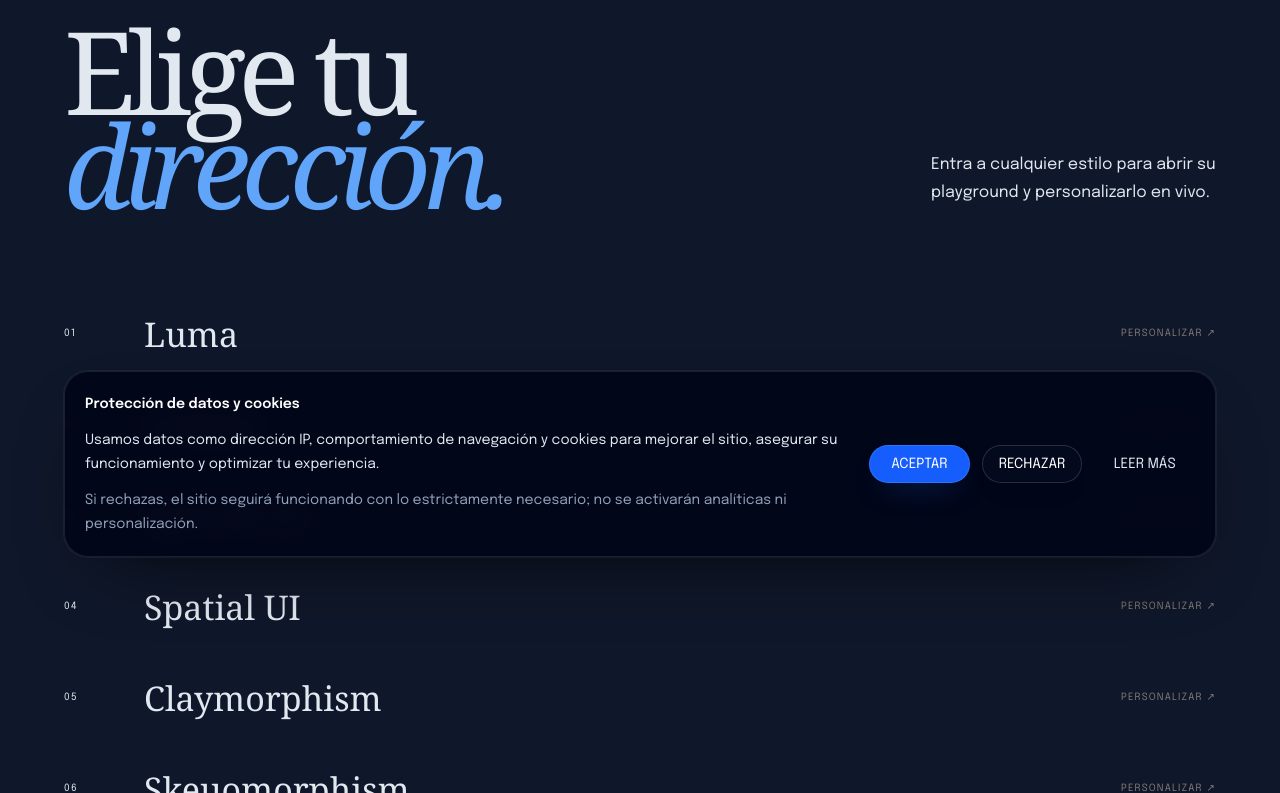
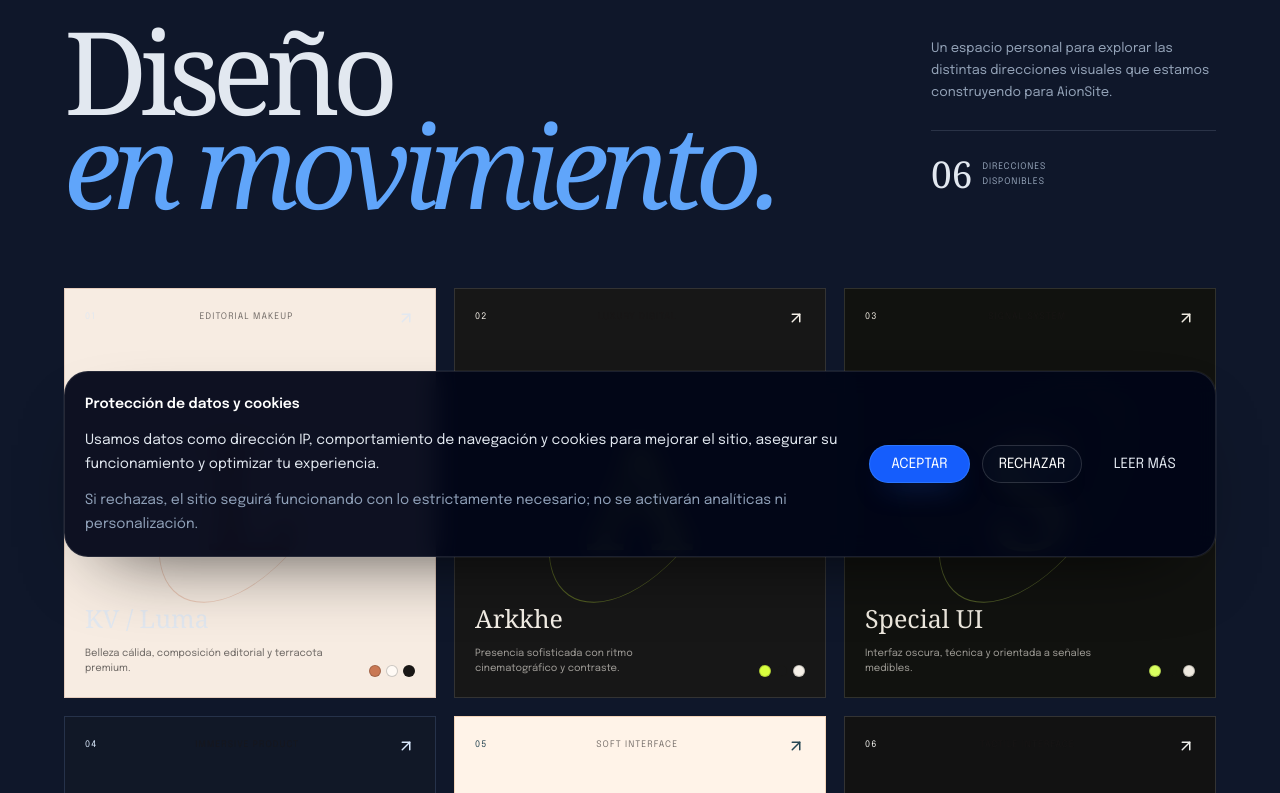
Before and after one commit to FeMizo/AionSite, a Next.js app: page /estilos in a window 1280 px wide. Shown: the part 227-1020 px from the top of the page. Built offline with nearby package versions, Linux system fonts and the light colour scheme; no server answers.

Commit message:
fix: restore style lab cards

```diff
--- a/app/estilos/page.tsx
+++ b/app/estilos/page.tsx
@@ -1,5 +1,6 @@
 import type { Metadata } from "next";
 import Link from "next/link";
+import { ArrowUpRight, Eye, Palette, Sparkles } from "lucide-react";
 import "./estilos.css";
 
 export const metadata: Metadata = {
@@ -7,10 +8,20 @@ export const metadata: Metadata = {
   description: "Galería privada de estilos visuales y exploraciones de interfaz de AionSite.",
 };
 
+const styles = [
+  { name: "KV / Luma", route: "/luma", type: "Editorial makeup", description: "Belleza cálida, composición editorial y terracota premium.", colors: ["#c97854", "#fffaf5", "#191716"], className: "luma" },
+  { name: "Arkkhe", route: "/arkkhe", type: "Luxury digital", description: "Presencia sofisticada con ritmo cinematográfico y contraste.", colors: ["#d8ff3e", "#171717", "#f5f0e8"], className: "arkkhe" },
+  { name: "Special UI", route: "/specialui", type: "Signal system", description: "Interfaz oscura, técnica y orientada a señales medibles.", colors: ["#d9ff5f", "#11120f", "#eee9df"], className: "special" },
+  { name: "Spatial UI", route: "/spatial-ui", type: "Immersive product", description: "Profundidad, movimiento y capas para una experiencia espacial.", colors: ["#8b5cf6", "#111827", "#dbeafe"], className: "spatial" },
+  { name: "Claymorphism", route: "/claymorphism", type: "Soft interface", description: "Volúmenes suaves, sombras táctiles y una energía amigable.", colors: ["#f4a261", "#fff3e8", "#264653"], className: "clay" },
+  { name: "Skeuomorphism", route: "/skeuomorphism", type: "Tactile interface", description: "Materiales, controles y detalles inspirados en objetos físicos.", colors: ["#b9f227", "#121212", "#f1f1ed"], className: "skeuo" },
+];
+
 export default function EstilosPage() {
-  const styles = [
-    ["Luma", "/luma"], ["Arkkhe", "/arkkhe"], ["Special UI", "/specialui"],
-    ["Spatial UI", "/spatial-ui"], ["Claymorphism", "/claymorphism"], ["Skeuomorphism", "/skeuomorphism"],
-  ];
-  return <main className="style-lab style-index"><header className="style-lab-header"><Link href="/" className="lab-brand"><span>A</span><strong>AionSite</strong><small>Style Lab</small></Link><Link href="/" className="lab-exit">Salir</Link></header><section className="lab-intro"><div><p className="lab-eyebrow">Biblioteca de estilos</p><h1>Elige tu<br /><em>dirección.</em></h1></div><p className="lab-intro-copy">Entra a cualquier estilo para abrir su playground y personalizarlo en vivo.</p></section><section className="style-index-list" aria-label="Estilos disponibles">{styles.map(([name, href], index) => <Link key={href} href={href}><span>0{index + 1}</span><strong>{name}</strong><span>Personalizar ↗</span></Link>)}</section></main>;
+  return <main className="style-lab">
+    <header className="style-lab-header"><Link href="/" className="lab-brand"><span>A</span><strong>AionSite</strong><small>Style Lab</small></Link><div className="lab-status"><i /> Exploraciones visuales <span>2026</span></div><Link href="/" className="lab-exit">Salir <ArrowUpRight size={15} /></Link></header>
+    <section className="lab-intro"><div><p className="lab-eyebrow"><Palette size={14} /> Biblioteca de estilos</p><h1>Diseño<br /><em>en movimiento.</em></h1></div><div className="lab-intro-copy"><p>Un espacio personal para explorar las distintas direcciones visuales que estamos construyendo para AionSite.</p><div className="lab-count"><strong>06</strong><span>direcciones<br />disponibles</span></div></div></section>
+    <section className="style-grid" aria-label="Estilos disponibles">{styles.map((style, index) => <Link href={style.route} className={`style-card ${style.className}`} key={style.name}><div className="card-top"><span>0{index + 1}</span><span>{style.type}</span><ArrowUpRight className="card-arrow" size={18} /></div><div className="card-preview"><div className="preview-orbit" /><div className="preview-window"><span /><span /><span /></div><strong>{style.className === "luma" ? "L" : style.name.split(" ")[0].slice(0, 1)}</strong></div><div className="card-bottom"><div><h2>{style.name}</h2><p>{style.description}</p></div><div className="swatches">{style.colors.map((color) => <i key={color} style={{ backgroundColor: color }} aria-label={color} />)}</div></div></Link>)}</section>
+    <footer className="style-lab-footer"><span><Sparkles size={14} /> Hecho para comparar ideas</span><span><Eye size={14} /> Selecciona un estilo para verlo</span></footer>
+  </main>;
 }
```
